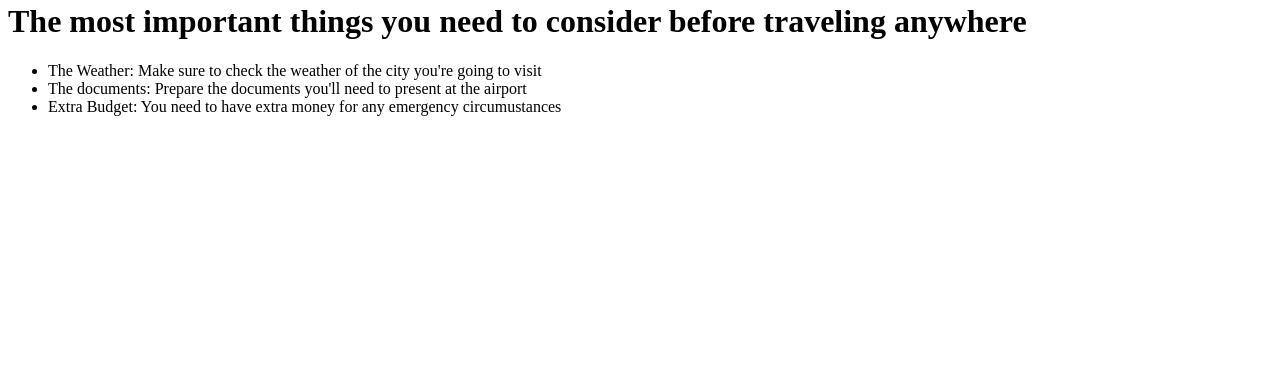
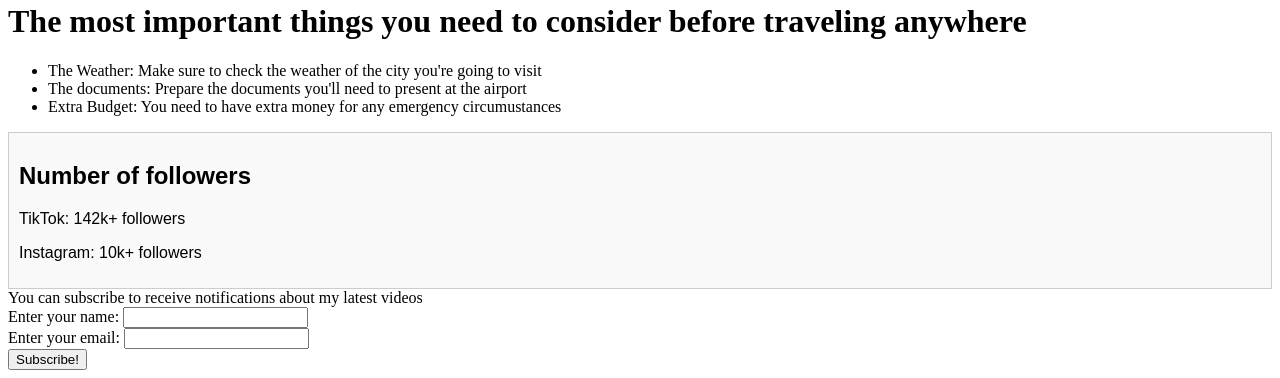
Before and after one commit to Islam-alnaqeeb/Profile, a plain HTML site: page index.html in a window 1280 px wide. Shown: the part 1621-1999 px from the top of the page. Before the commit the page ends 1753 px from the top, so only its background shows below. Drawn offline with Linux system fonts and the light colour scheme; a script that the page names is missing.

Commit message:
I made the 2nd change

```diff
--- a/index.html
+++ b/index.html
@@ -100,3 +100,40 @@ table, th, td {
   <li><bdi class="name">The documents</bdi>: Prepare the documents you'll need to present at the airport</li>
   <li><span class="name">Extra Budget</span>: You need to have extra money for any emergency circumustances</li>
 </ul>
+
+<!DOCTYPE html>
+<html>
+<head>
+    <title>Statistics Element</title>
+    <style>
+        /* CSS for styling the statistics element */
+        .statistics {
+            border: 1px solid #ccc;
+            padding: 10px;
+            background-color: #f9f9f9;
+            font-family: Arial, sans-serif;
+        }
+    </style>
+</head>
+<body>
+    <div class="statistics">
+        <h2>Number of followers</h2>
+        <p>TikTok: 142k+ followers</p>
+        <p>Instagram: 10k+ followers</p>
+    </div>
+</body>
+</html>
+<header>You can subscribe to receive notifications about my latest videos</header>
+<form action="" method="get" class="form-example">
+  <div class="form-example">
+    <label for="name">Enter your name: </label>
+    <input type="text" name="name" id="name" required />
+  </div>
+  <div class="form-example">
+    <label for="email">Enter your email: </label>
+    <input type="email" name="email" id="email" required />
+  </div>
+  <div class="form-example">
+    <input type="submit" value="Subscribe!" />
+  </div>
+</form>
```
